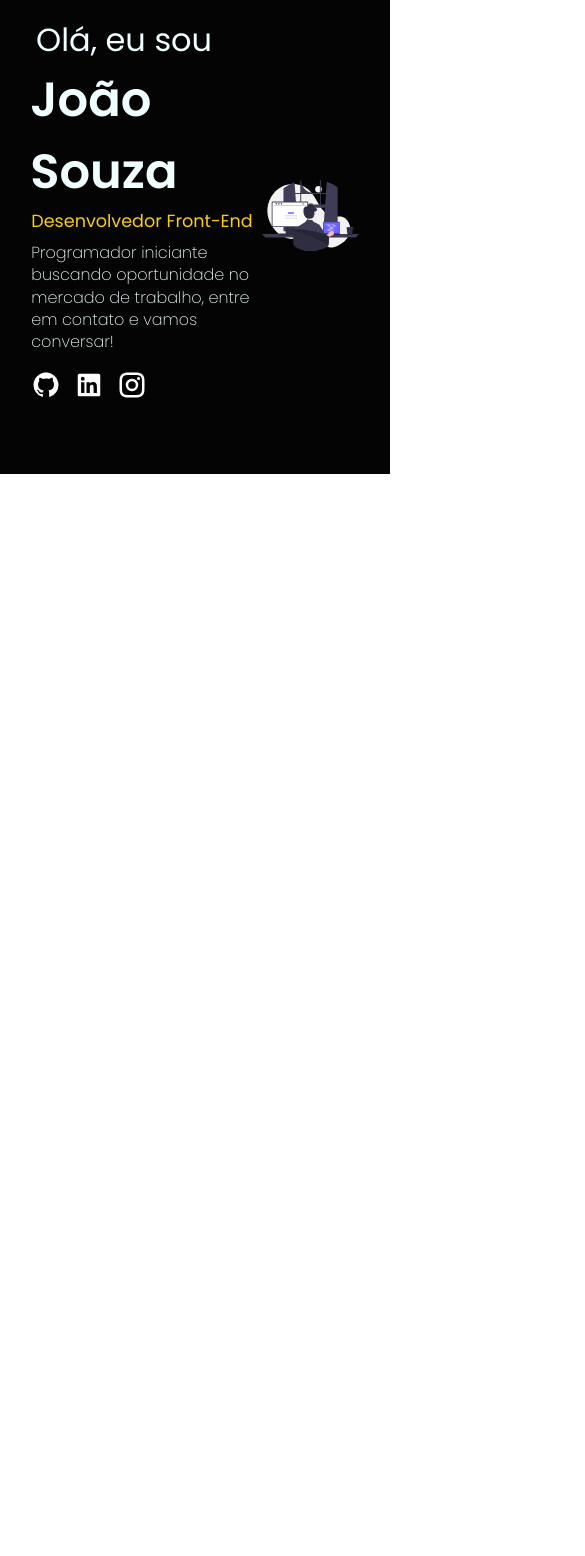
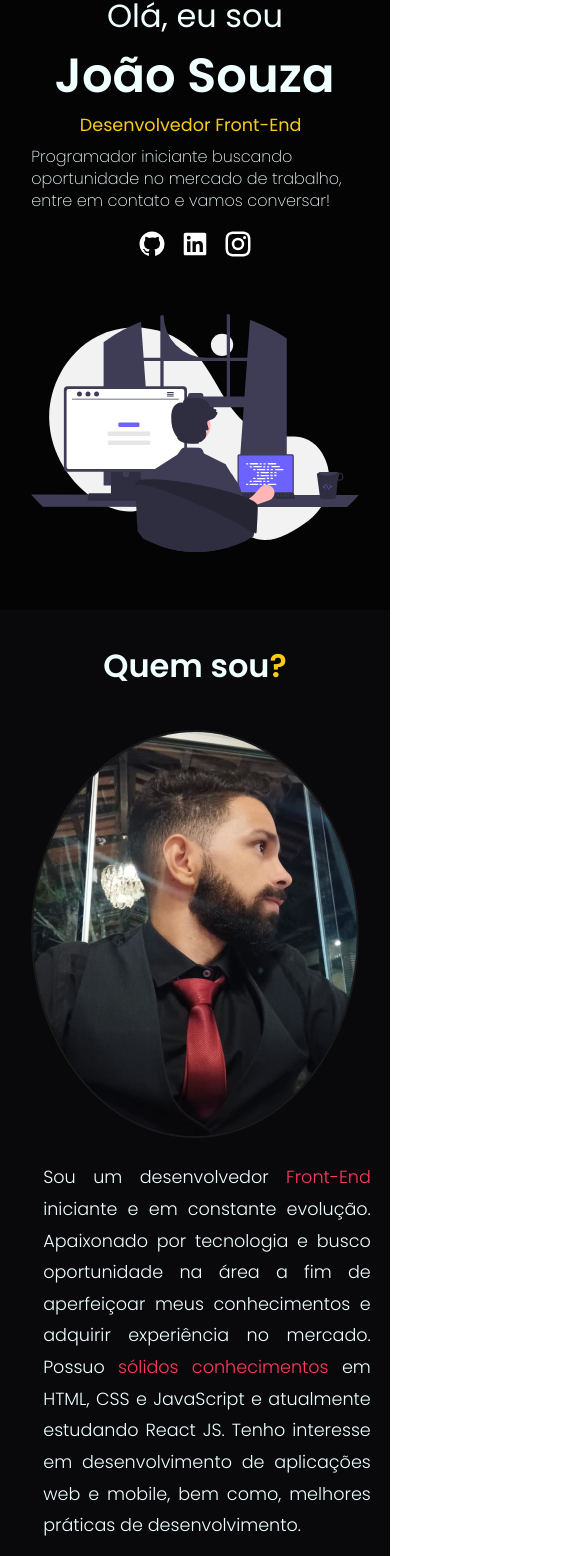
Before and after one commit to joaosouza7/portfolio, a React (Create React App) app: page / in a window 390 px wide. Shown: the part 136-1692 px from the top of the page, 585 px wide, since content can reach past the window. Before the commit the page ends 844 px from the top, so only its background shows below. Built offline with nearby package versions, Linux system fonts and the light colour scheme.

Commit message:
:sparkles: feat: Section about

```diff
--- a/src/components/NavBar/index.js
+++ b/src/components/NavBar/index.js
@@ -1,6 +1,6 @@
 import './styles.css';
 
-import { RiCodeSSlashLine } from 'react-icons/ri';
+import { RiCodeSSlashLine, RiMenuLine } from 'react-icons/ri';
 
 export default function NavBar() {
     return (
@@ -14,6 +14,9 @@ export default function NavBar() {
                 </div>
 
                 <div className="menu">
+                    <div className="menu-mobile">
+                        <RiMenuLine size={30} color="#FFF" />
+                    </div>
                     <ul>
                         <li><a href="">Home</a></li>
                         <li><a href="">Quem sou?</a></li>
--- a/src/components/NavBar/styles.css
+++ b/src/components/NavBar/styles.css
@@ -6,7 +6,7 @@ nav {
     width: 100%;
     max-width: 143.5rem;
     margin: 0 auto;
-    padding: 1.3rem 8%;
+    padding: 1.2rem 8%;
     background-color: var(--bg-color);
     color: #FFF;
     display: flex;
@@ -18,6 +18,10 @@ nav {
     font-weight: 400;
     display: flex;
     align-items: center;
+}
+
+.menu-mobile {
+    display: none;
 }
 
 .menu ul {
@@ -36,3 +40,14 @@ nav {
 .menu ul li a:hover{
     color: var(--main-color);
 }
+
+/*** MEDIA QUERIES ***/
+@media (max-width: 820px) {
+    .menu ul {
+        display: none;
+    }
+
+    .menu-mobile {
+        display: block;
+    }
+}
--- a/src/global.css
+++ b/src/global.css
@@ -18,7 +18,7 @@ button {
 :root {
   --main-color: #facc15;
   --bg-color: #040405;
-  --bg-color-500: #141414;
+  --bg-color-500: #09090b;
   --text-color: azure;
 }
 
--- a/src/pages/Home/index.js
+++ b/src/pages/Home/index.js
@@ -1,14 +1,19 @@
 import './styles.css';
 import NavBar from "../../components/NavBar";
 
-import { RiGithubFill, RiLinkedinBoxFill, RiInstagramLine } from 'react-icons/ri';
+import { RiGithubFill, RiLinkedinBoxFill, RiInstagramLine, RiDownloadCloud2Line} from 'react-icons/ri';
 
 import bgAction from '../../assets/program.svg';
+import profile from '../../assets/profile.jpg';
+
+import cv from '../../assets/cv.pdf';
 
 export default function Home() {
     return (
         <main>
             <NavBar />
+
+            {/***HOME***/}
 
             <section className="home">
                 <div className="container-home">
@@ -33,8 +38,29 @@ export default function Home() {
                         </div>
                     </div>
 
+                    <div className="bg-home">
+                        <img src={bgAction} alt="Homem sentado digitando em um notebook" />
+                    </div>
+                </div>
+            </section>
+
+            {/***ABOUT***/}
+
+            <section className="about">
+                <h3>Quem sou<span>?</span></h3>
+                <div className="container-about">
                     <div className="photo">
-                        <img src={bgAction} alt="Homem sentado digitando em um notebook" />
+                        <img src={profile} alt="Foto de perfil" />
+                    </div>
+
+                    <div className="about-area">
+                        <div className="about-info">
+                            <p>Sou um desenvolvedor <span className="span">Front-End</span> iniciante e em constante evolução. Apaixonado por tecnologia e busco oportunidade na área a fim de aperfeiçoar meus conhecimentos e adquirir experiência no mercado. Possuo <span className="span">sólidos conhecimentos</span> em HTML, CSS e JavaScript e atualmente estudando React JS. Tenho interesse em desenvolvimento de aplicações web e mobile, bem como, melhores práticas de desenvolvimento.</p>
+                        </div>
+                        <a href={cv} download="Currículo - João Pedro de Souza Barroso" className="btn-download">
+                            <RiDownloadCloud2Line size={23} color="#FFF" />
+                            Download CV
+                        </a>
                     </div>
                 </div>
             </section>
--- a/src/pages/Home/styles.css
+++ b/src/pages/Home/styles.css
@@ -2,6 +2,7 @@
 
 .home {
     background-color: var(--bg-color);
+    color: var(--text-color);
 }
 
 .container-home {
@@ -10,7 +11,6 @@
     display: flex;
     align-items: center;
     justify-content: space-between;
-    color: var(--text-color);
     padding: 3.2rem 8%;
 }
 
@@ -71,19 +71,47 @@
     color: var(--main-color)!important;
 }
 
-.photo {
+.bg-home {
     max-width: 29.3rem;
     overflow: hidden;
 }
 
-.photo img {
+.bg-home img {
     width: 100%;
     object-fit: cover;
 }
 
-/*.photo {
-    max-width: 25.2rem;
-    height: 25.2rem;
+/***ABOUT***/
+
+.about {
+    background-color: var(--bg-color-500);
+    color: var(--text-color);
+    padding: 2rem 0 3rem 0;
+}
+
+.about h3 {
+    margin-bottom: 2.5rem;
+    text-align: center;
+    font-size: 2rem;
+    font-weight: 600;
+}
+
+.about h3 > span {
+    color: var(--main-color);
+}
+
+.container-about {
+    width: 100%;
+    max-width: 143.5rem;
+    padding: 0 8%;
+    display: flex;
+    align-items: center;
+    justify-content: space-between;
+}
+
+.photo {
+    max-width: 25.5rem;
+    height: 25.5rem;
     overflow: hidden;
     border: 2px solid rgb(26, 25, 25);
     border-radius: 50%;
@@ -95,8 +123,98 @@
     position: relative;
     top: -27px;
     object-fit: cover;
-}*/
+}
 
+.about-area {
+    width: 100%;
+    display: flex;
+    flex-direction: column;
+    align-items: flex-start;
+    margin-left: 1.5rem;
+}
+
+.about-info {
+    width: 100%;
+    max-width: 550px;
+}
+
+.about-info p {
+    display: block;
+    width: 100%;
+    font-size: 1.1rem;
+    font-weight: 300;
+    line-height: 1.8;
+    text-align: left;
+}
+
+.span{
+    color: #ff3a5e;
+}
+
+.btn-download {
+    display: flex;
+    align-items: center;
+    margin-top: 1rem;
+    background: #ff3a5e;
+    color: #FFF;
+    height: 45px;
+    padding: 10px 15px;
+    border: none;
+    border-radius: .2rem;
+    text-transform: uppercase;
+    font-size: .9rem;
+    font-weight: 600;
+    text-decoration: none;
+}
+
+.btn-download svg {
+    margin-right: .5rem;
+}
+
+/*** MEDIA QUERIES ***/
+
+@media (max-width: 1080px) {
+
+    .container-home {
+        flex-direction: column;
+    }
+
+    .info-area {
+        justify-content: center;
+    }
+
+    .info {
+        align-items: center;
+    }
+
+    .info h3 {
+        margin-left: 0;
+    }
+
+    .socials {
+        justify-content: center;
+        margin-bottom: 3rem;
+    }
+
+    .container-about {
+        flex-direction: column;
+    }
+
+    .about-area {
+        width: 100%;
+        margin-top: 1.5rem;
+        align-items: center;
+    }
+
+    .about-info {
+        width: 100%;
+        max-width: 700px;
+    }
+
+    .about-info p{
+        text-align: justify;
+    }
+}
 
 /*** ANIMATIONS ***/
 
```
Also changed, not shown: 1 other file (tests, documents, lock files or other folders).
